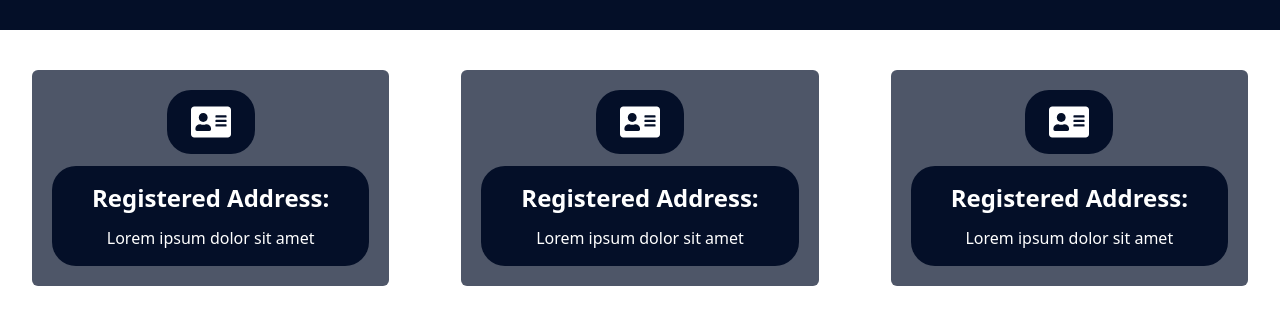
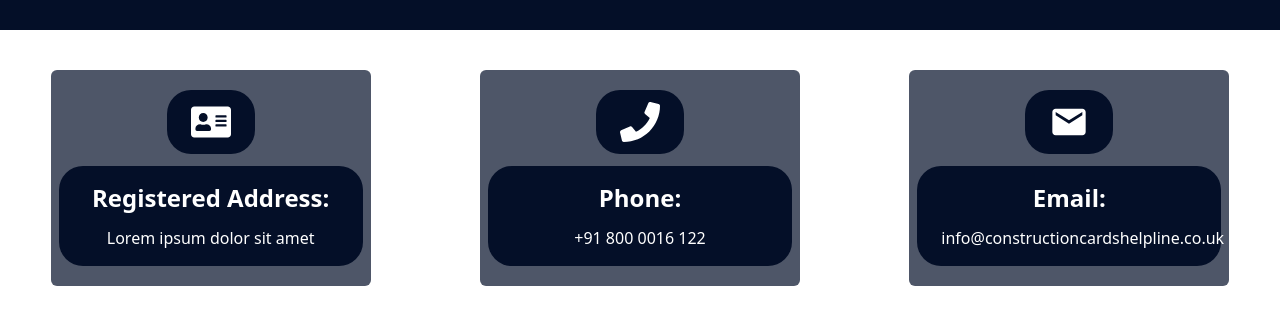
Before and after one commit to nishantsingh345/construction2, a Next.js app: page /contact in a window 1280 px wide. Shown: the part 341-677 px from the top of the page. Built offline with nearby package versions, Linux system fonts and the light colour scheme.

Commit message:
adding icons in contact

```diff
--- a/src/components/contact/Cards.tsx
+++ b/src/components/contact/Cards.tsx
@@ -1,6 +1,7 @@
 import React from "react";
 import Section from "../common/Section";
-import { FaAddressCard } from "react-icons/fa";
+import { FaAddressCard, FaPhone } from "react-icons/fa";
+import { MdEmail } from "react-icons/md";
 
 type Props = {};
 
@@ -13,15 +14,15 @@ const card = [
   },
   {
     id: 1,
-    icon: <FaAddressCard size={40} />,
-    title: "Registered Address:",
-    text: "Lorem ipsum dolor sit amet",
+    icon: <FaPhone size={40} />,
+    title: "Phone:",
+    text: "+91 800 0016 122",
   },
   {
     id: 1,
-    icon: <FaAddressCard size={40} />,
-    title: "Registered Address:",
-    text: "Lorem ipsum dolor sit amet",
+    icon: <MdEmail size={40} />,
+    title: "Email:",
+    text: "info@constructioncardshelpline.co.uk",
   },
 ];
 
@@ -29,18 +30,18 @@ const Cards = (props: Props) => {
   return (
     <div className="py-10">
       <Section>
-        <div className="grid md:grid-cols-3 gap-4">
+        <div className="grid md:grid-cols-2 lg:grid-cols-3 gap-4">
           {card.map((item, index) => (
             <div
               key={index}
-              className="group bg-[#040f28]/70 hover:bg-[#ff5e14] ease-in-out duration-300 rounded-md p-5 mx-auto"
+              className="group bg-[#040f28]/70 hover:bg-[#ff5e14] ease-in-out duration-300 rounded-md px-2 py-5 mx-auto w-80"
             >
               <div className="flex items-center  justify-center ">
                 <div className=" text-white bg-[#040f28] px-6 py-3 rounded-3xl  group-hover:bg-[#ff5e14]">
                   {item?.icon}
                 </div>
               </div>
-              <div className="py-4 bg-[#040f28] px-10 mt-3 text-white rounded-3xl">
+              <div className="py-4 bg-[#040f28] px-3 md:px-6 mt-3 text-white rounded-3xl">
                 <p className="text-center font-bold text-2xl">{item?.title}</p>
                 <p className="text-center pt-3 ">{item?.text}</p>
               </div>
```
